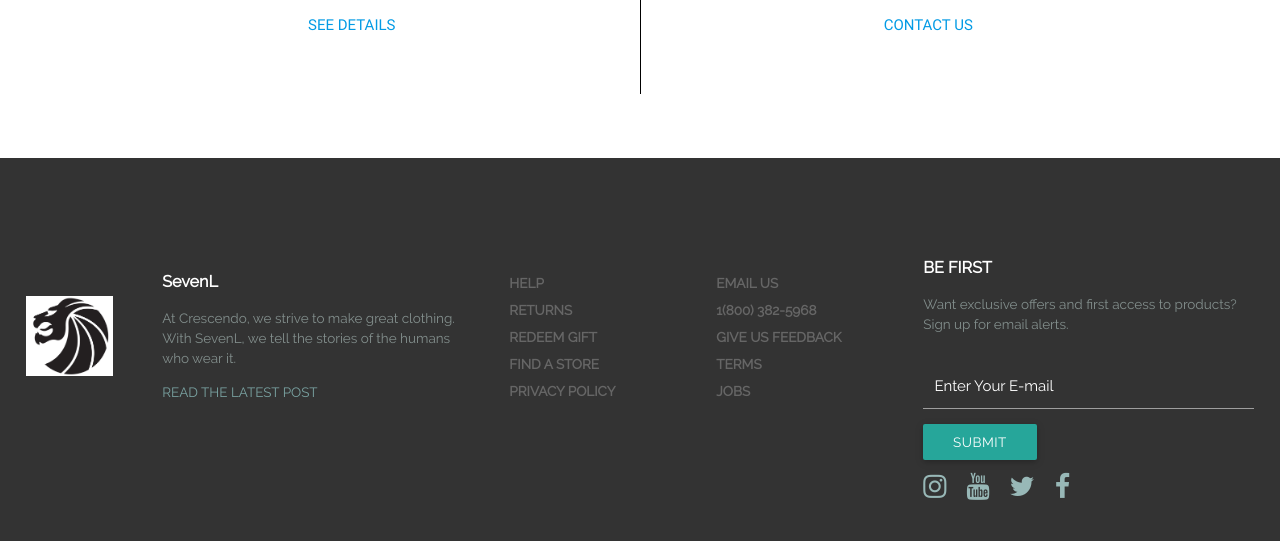
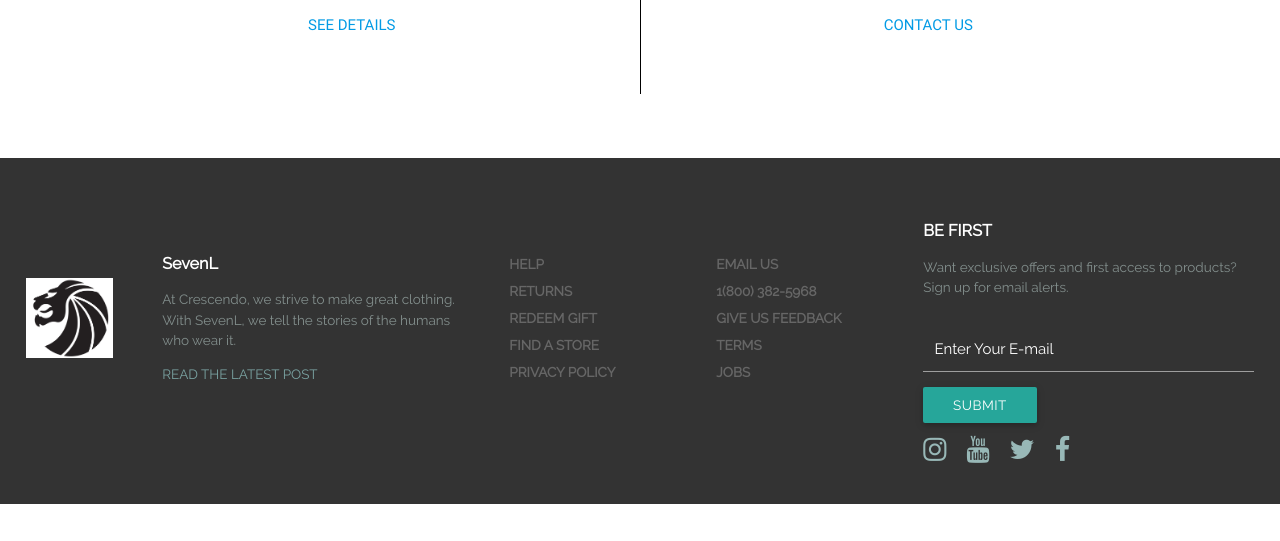
Before and after one commit to swagner23q/crescendo, a PHP site: page /index.html in a window 1280 px wide. Shown: the part 2327-2868 px from the top of the page. After the commit the page ends 2831 px from the top, so only its background shows below. Run offline with PHP 8.4, Linux system fonts and the light colour scheme; some libraries are stand-ins or nearby versions.

Commit message:
fix footer padding to be first section

```diff
--- a/css/styles.css
+++ b/css/styles.css
@@ -215,17 +215,17 @@ footer {
       color: #7aa3a2; }
       footer .sevenL a:hover {
         color: #98b8b7; }
-  footer .footerContainer {
+  footer .footerLinksContainer {
     display: flex;
     align-self: center;
     flex-wrap: wrap;
     width: 50%;
     height: 20vh;
     clear: both; }
-    footer .footerContainer a {
+    footer .footerLinksContainer a {
       font-weight: bold;
       color: #666666; }
-      footer .footerContainer a:hover {
+      footer .footerLinksContainer a:hover {
         color: #98b8b7; }
   footer .footerLinks {
     float: left;
@@ -238,11 +238,11 @@ footer {
     line-height: 2;
     width: 49%; }
   footer .footerBeFirst {
-    margin-top: 8%;
+    padding-top: 5%;
     width: 40%;
     display: flex;
-    align-content: center;
-    flex-direction: column; }
+    flex-direction: column;
+    align-content: center !important; }
     footer .footerBeFirst .inputColor {
       color: white !important; }
     footer .footerBeFirst .fa {
--- a/index.html
+++ b/index.html
@@ -107,7 +107,7 @@
         <p>At Crescendo, we strive to make great clothing. With SevenL, we tell the stories of the humans who wear it.</p>
         <a href="#">READ THE LATEST POST</a>
       </span>
-      <span class="footerContainer">
+      <span class="footerLinksContainer">
       <span class="footerLinks">
         <ul>
           <li><a href="#">HELP</a></li>
@@ -127,7 +127,7 @@
         </ul>
       </span>
       </span>
-      <span class="footerBeFirst">
+      <div class="footerBeFirst">
         <h3>BE FIRST</h3>
         <p>Want exclusive offers and first access to products? Sign up for email alerts.</p>
         <form class="input-field">
@@ -143,7 +143,7 @@
            <i class="fa fa-facebook"></i>
          </span>
        </p>
-      </span>
+     </div>
     </footer>
 
     <!-- End Footer -->
--- a/scss/layout/_containers.scss
+++ b/scss/layout/_containers.scss
@@ -138,7 +138,7 @@ footer {
       @extend %h3;
     }
   }
-  .footerContainer {
+  .footerLinksContainer {
     display: flex;
     align-self: center;
     flex-wrap: wrap;
@@ -167,11 +167,11 @@ footer {
     width: 49%;
   }
   .footerBeFirst {
-    margin-top: 8%;
+    padding-top: 5%;
     width: 40%;
     display: flex;
-    align-content: center;
     flex-direction: column;
+    align-content: center!important;
     .inputColor {
       color: $white !important;
     }
```
Also changed, not shown: product.html (+19 -1 lines), img/hipsterPants.jpg, img/pantRed.jpg (added), 1 other file.
